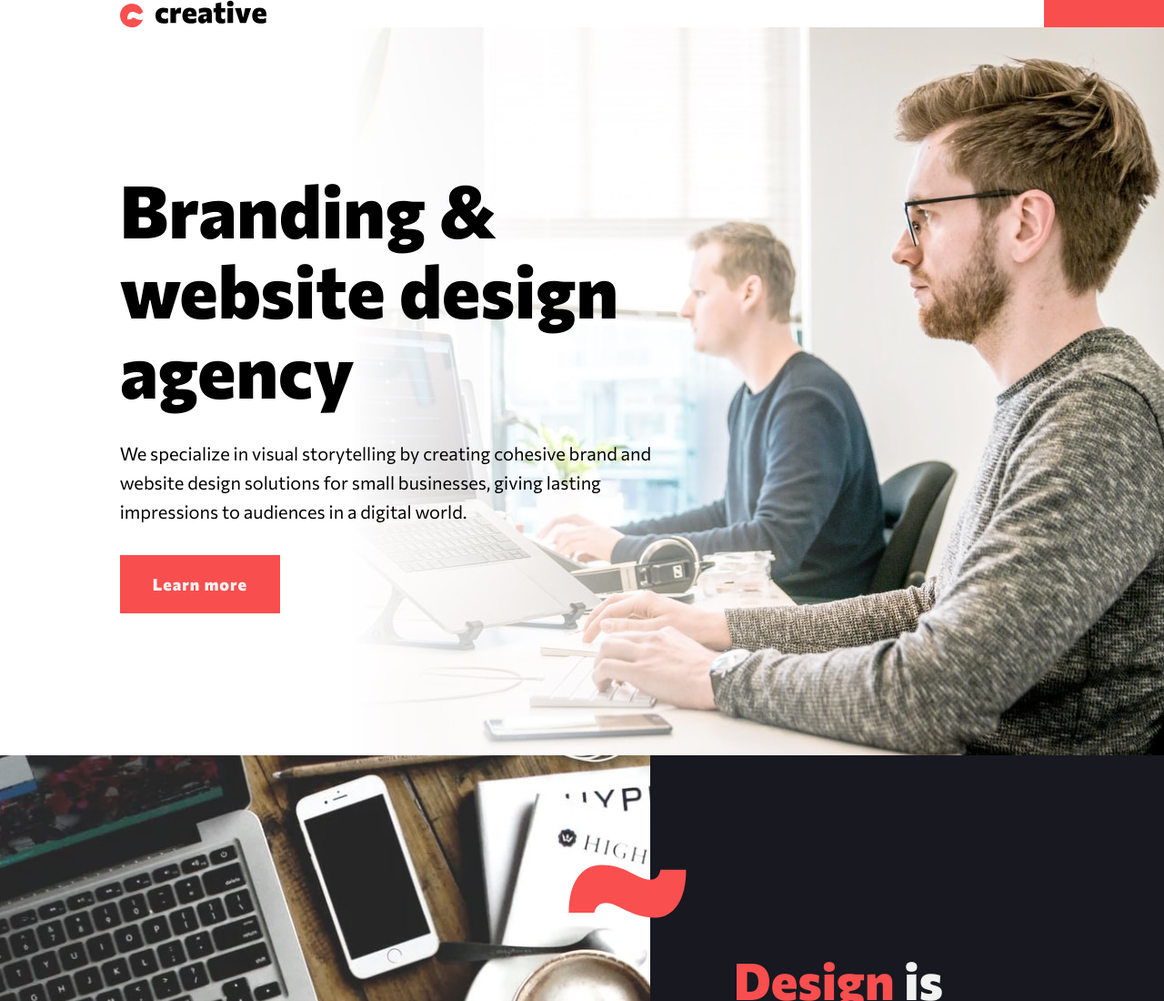
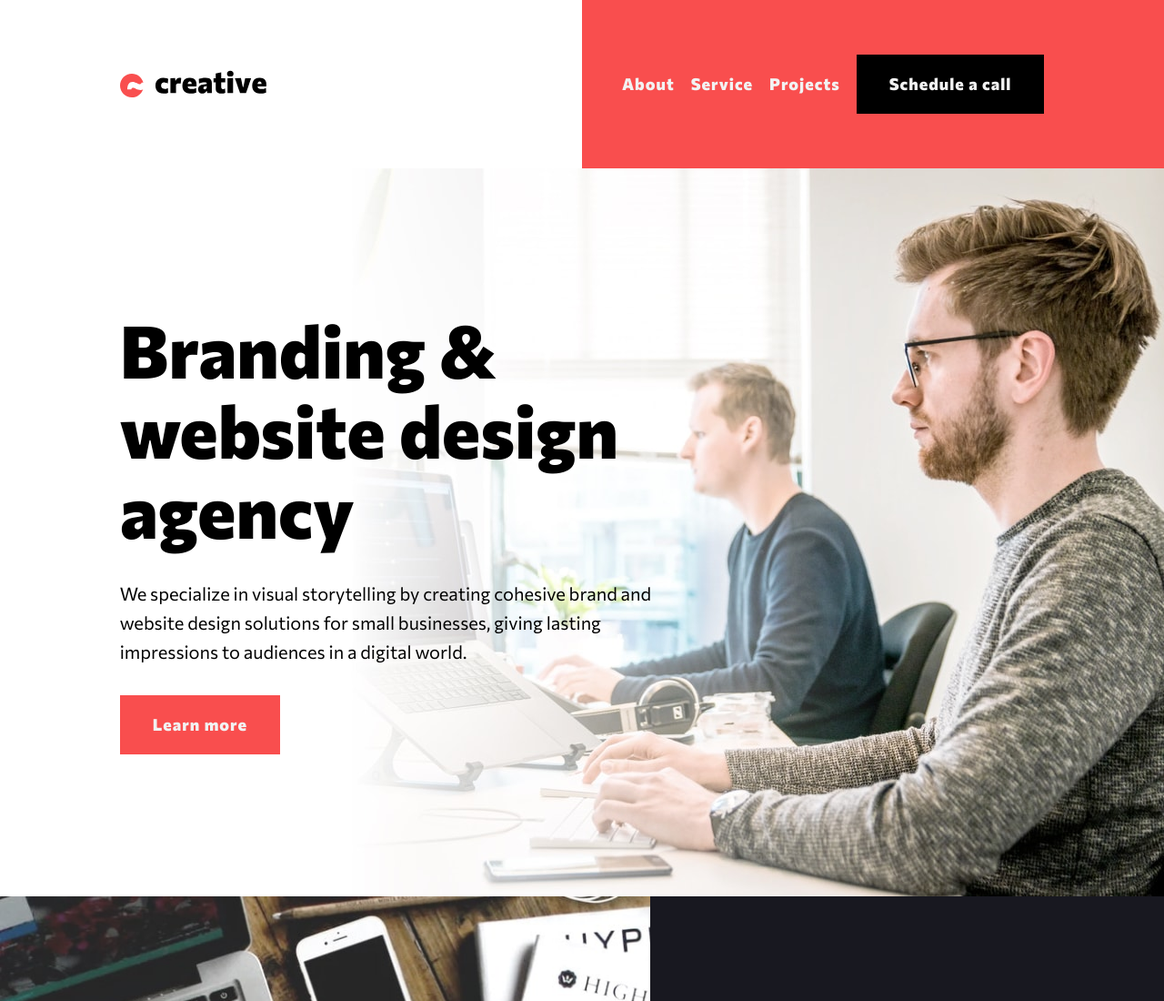
Before and after one commit to Bawi99/creative-single-page-site, a plain HTML site: page index.html in a window 1280 px wide. Shown: the top 1100 px of the page at 91% size. Drawn offline with Linux system fonts and the light colour scheme.

Commit message:
Fix navbar desktop view

```diff
--- a/css/style.css
+++ b/css/style.css
@@ -543,11 +543,12 @@ h3 {
   .nav-bar {
     background-color: var(--clr-accent-100);
     position: static;
-    height: auto;
-    overflow: auto;
+    display: block;
     transition: none;
   }
-
+  .nav-list-container {
+    overflow: auto;
+  }
   .nav-list {
     --flowiser: 0;
     padding: var(--vert-spacer) 0;
```
